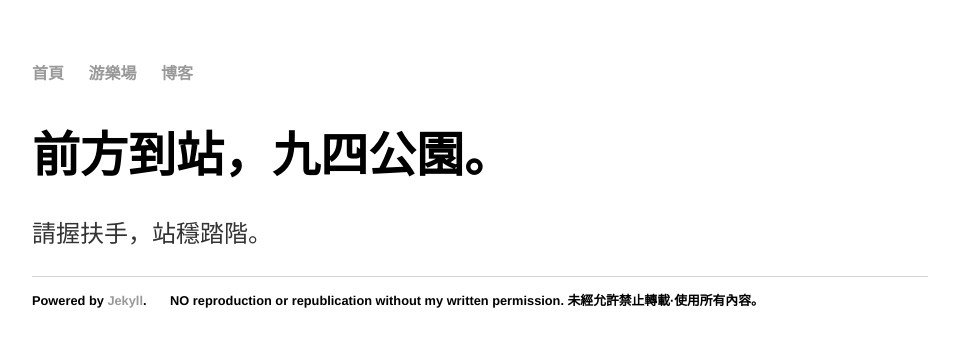
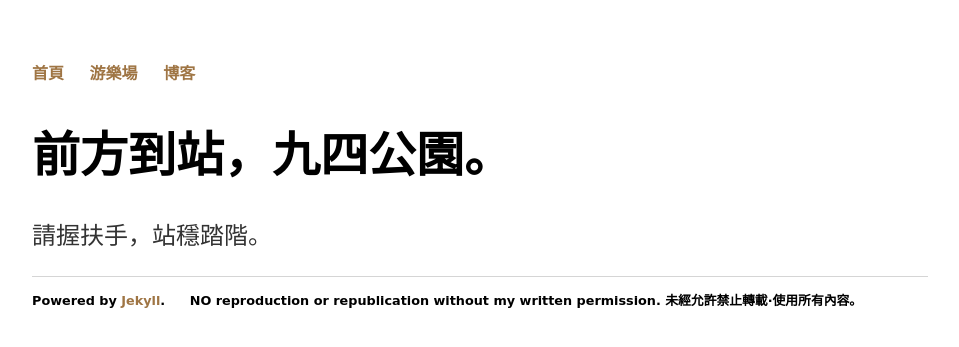
Before and after one commit to 9and4/9and4.github.io, a Jekyll site: the page built from index.html, in a window 1280 px wide. Shown: the top 347 px of the page, without its empty margins (160-1119 px from the left). Built offline with Jekyll 4.4.1, drawn with Linux system fonts in a browser that asks for light colours.

Commit message:
Update main.css 修改字体

```diff
--- a/css/main.css
+++ b/css/main.css
@@ -1,15 +1,20 @@
 :root {
     --link-color: #404040;
     --link-border: #9f7544;
+    --font-main: "IM Fell English", "KaiTi", "Kaiti SC", "STKaiti", "Comic Sans MS", source-han-serif-tc, ui-serif, system-ui, serif;
+    /*--font-secondary: 'Open Sans', 'Microsoft YaHei', Hiragino Sans GB, system-ui, san-serif;*/
+    --font-secondary: "Roboto Slab", "Noto Sans SC", "Noto Sans TC", "Noto Sans", ui-sans-serif, -apple-system, system-ui, BlinkMacSystemFont, "Segoe UI", "Helvetica Neue", Arial, sans-serif;
+    --font-code: ui-monospace, "Cascadia Mono", "Segoe UI Mono", "Liberation Mono", Menlo, Monaco, Consolas,"Noto Sans TC", "Noto Sans SC",monospace;
 }
 
 body {
     margin: 60px auto;
     width: 70%;
+    font-family: var(--font-secondary);
 }
 
 nav ul, footer ul {
-    font-family:'Helvetica', 'Arial', 'Sans-Serif';
+    font-family: var(--font-main);
     padding: 0px;
     list-style: none;
     font-weight: bold;
@@ -18,17 +23,33 @@ nav ul li, footer ul li {
     display: inline;
     margin-right: 20px;
 }
+
 a {
     text-decoration: none;
-    color: #999;
+    color:var(--link-border);
+    cursor: pointer;
+    transition: 0.2s;
+    border-radius: 3px;
 }
 a:hover {
-    text-decoration: underline;
+    text-decoration: none;
+    color:var(--link-border);
+    box-shadow: 0 0 0 2px var(--link-border);
 }
+
 h1 {
     font-size: 3em;
-    font-family:'Helvetica', 'Arial', 'Sans-Serif';
 }
+
+h1,
+h2,
+h3,
+h4,
+h5,
+h6 {
+    font-family: var(--font-main);
+}
+
 p {
     font-size: 1.5em;
     line-height: 1.4em;
@@ -68,15 +89,14 @@ ul.posts li {
 
 .project-box a {
   text-decoration: none;
-  color:var(--link-color);
+  color:var(--link-border);
   cursor: pointer;
-  text-decoration: none;
   transition: 0.2s;
   border-radius: 3px;
 }
 
 .project-box a:hover {
-  color: rgb(142, 209, 250);
+  color: var(--link-border);
   box-shadow: 0 0 0 2px var(--link-border);
 }
 
```
